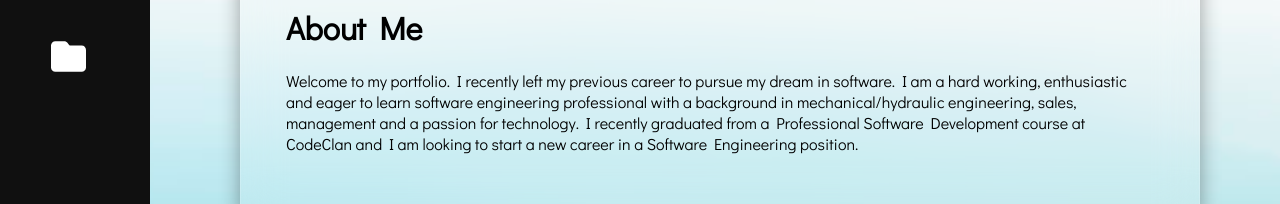
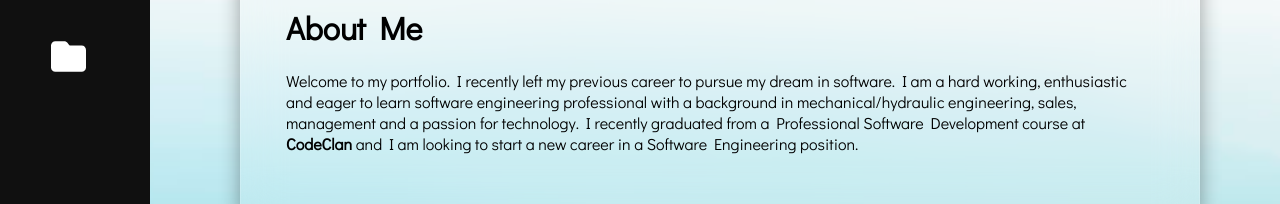
Before and after one commit to coose911/mt_portfolio, a React (Create React App) app: page / in a window 1280 px wide. Shown: the part 246-450 px from the top of the page. Built offline with nearby package versions, Linux system fonts and the light colour scheme.

Commit message:
changed tab name and logo

```diff
--- a/public/index.html
+++ b/public/index.html
@@ -24,7 +24,7 @@
       work correctly both with client-side routing and a non-root public URL.
       Learn how to configure a non-root public URL by running `npm run build`.
     -->
-    <title>React App</title>
+    <title>Marcus Thomson</title>
   </head>
   <body>
     <noscript>You need to enable JavaScript to run this app.</noscript>
--- a/src/Container/Home.js
+++ b/src/Container/Home.js
@@ -92,7 +92,7 @@ const Home = () => {
                             professional with a background in mechanical/hydraulic engineering, sales,
                             management and a passion for technology. I recently graduated from
                             a Professional Software Development course at
-                            CodeClan and I am looking to start a new career in a Software
+                            <b> CodeClan </b> and I am looking to start a new career in a Software
                             Engineering position.</p>
                     </p>
                 </Paragraph1>
```
Also changed, not shown: 1 other file (tests, documents, lock files or other folders).
